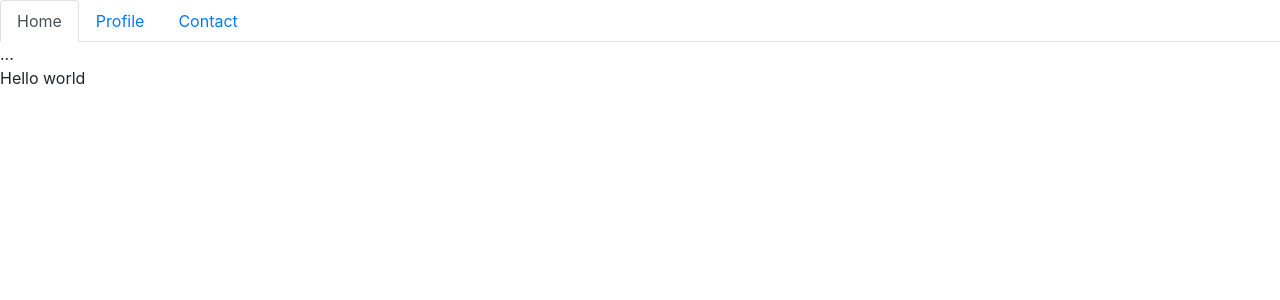
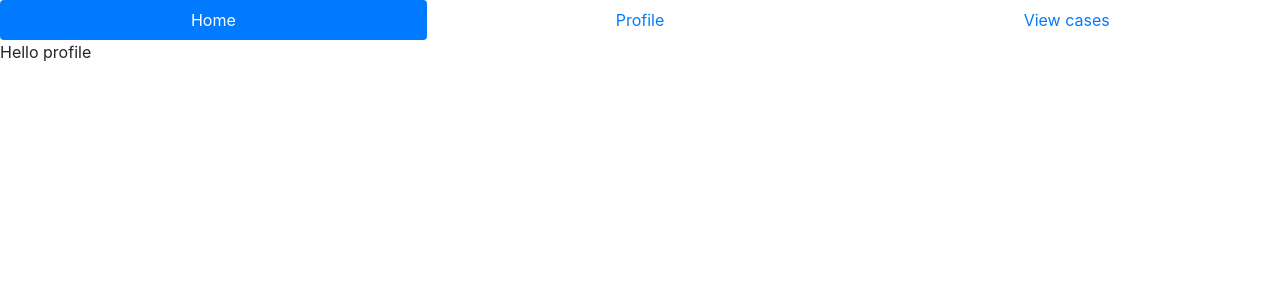
Before and after one commit to olamijinadebayo/the-law, a Django app: page /lawyer/profile/ in a window 1280 px wide. Shown: the top 300 px of the page. Run offline with Django 3.2, Linux system fonts and the light colour scheme; some libraries are stand-ins or nearby versions.

Commit message:
created necessary templates for lawyer

```diff
--- a/lawyer/templates/law/base.html
+++ b/lawyer/templates/law/base.html
@@ -9,7 +9,7 @@
     <link href="https://fonts.googleapis.com/icon?family=Material+Icons" rel="stylesheet">
     <link href="https://fonts.googleapis.com/css?family=Lobster|Pangolin" rel="stylesheet">
     <link href="https://fonts.googleapis.com/css?family=Roboto+Slab" rel="stylesheet">
-    <link rel="stylesheet" href="{%static 'css/ig.css'%}"> {% endblock %}
+    <link rel="stylesheet" href="{%static 'css/lawyer.css'%}"> {% endblock %}
 
 </head>
 
--- a/lawyer/templates/law/profile.html
+++ b/lawyer/templates/law/profile.html
@@ -1,4 +1,4 @@
 {%extends 'law/base.html'%}
 {%block content%}
-Hello world
+Hello profile
 {%endblock%}
--- a/lawyer/templates/law/viewcase.html
+++ b/lawyer/templates/law/viewcase.html
@@ -1 +1,3 @@
-{% extends 'law/base.html' %} {% block content %} {% endblock %}
+{% extends 'law/base.html' %} {% block content %}
+Hello viewcase
+{% endblock %}
--- a/lawyer/templates/navbar.html
+++ b/lawyer/templates/navbar.html
@@ -1,15 +1,6 @@
-<nav>
-    <div class="nav nav-tabs" id="nav-tab" role="tablist">
-        <a class="nav-item nav-link active" id="nav-home-tab" data-toggle="tab" href="#nav-home" role="tab" aria-controls="nav-home"
-            aria-selected="true">Home</a>
-        <a class="nav-item nav-link" id="nav-profile-tab" data-toggle="tab" href="#nav-profile" role="tab" aria-controls="nav-profile"
-            aria-selected="false">Profile</a>
-        <a class="nav-item nav-link" id="nav-contact-tab" data-toggle="tab" href="#nav-contact" role="tab" aria-controls="nav-contact"
-            aria-selected="false">Contact</a>
-    </div>
+
+<nav class="nav nav-pills nav-justified">
+    <a class="nav-item nav-link active" href="{%url 'lawyerdashboard'%}">Home</a>
+    <a class="nav-item nav-link" href="{%url 'lawyerprofile'%}">Profile</a>
+    <a class="nav-item nav-link" href="{%url 'lawyercases'%}">View cases</a>
 </nav>
-<div class="tab-content" id="nav-tabContent">
-    <div class="tab-pane fade show active" id="nav-home" role="tabpanel" aria-labelledby="nav-home-tab">...</div>
-    <div class="tab-pane fade" id="nav-profile" role="tabpanel" aria-labelledby="nav-profile-tab">...</div>
-    <div class="tab-pane fade" id="nav-contact" role="tabpanel" aria-labelledby="nav-contact-tab">...</div>
-</div>
--- a/lawyer/urls.py
+++ b/lawyer/urls.py
@@ -3,7 +3,7 @@ from .import views
 
 urlpatterns = [
     url(r'lawyer/$', views.lawyerdashboard, name= 'lawyerdashboard'),
-    url(r'lawyer/profile/', views.lawyerprofile,name = 'lawyerprofile'),
+    url(r'lawyer/profile/', views.lawyerprofile, name = 'lawyerprofile'),
     url(r'lawyer/cases/', views.lawyercases,name = 'lawyercases'),
 
 ]
```
Also changed, not shown: static/css/lawyer.css (added).
